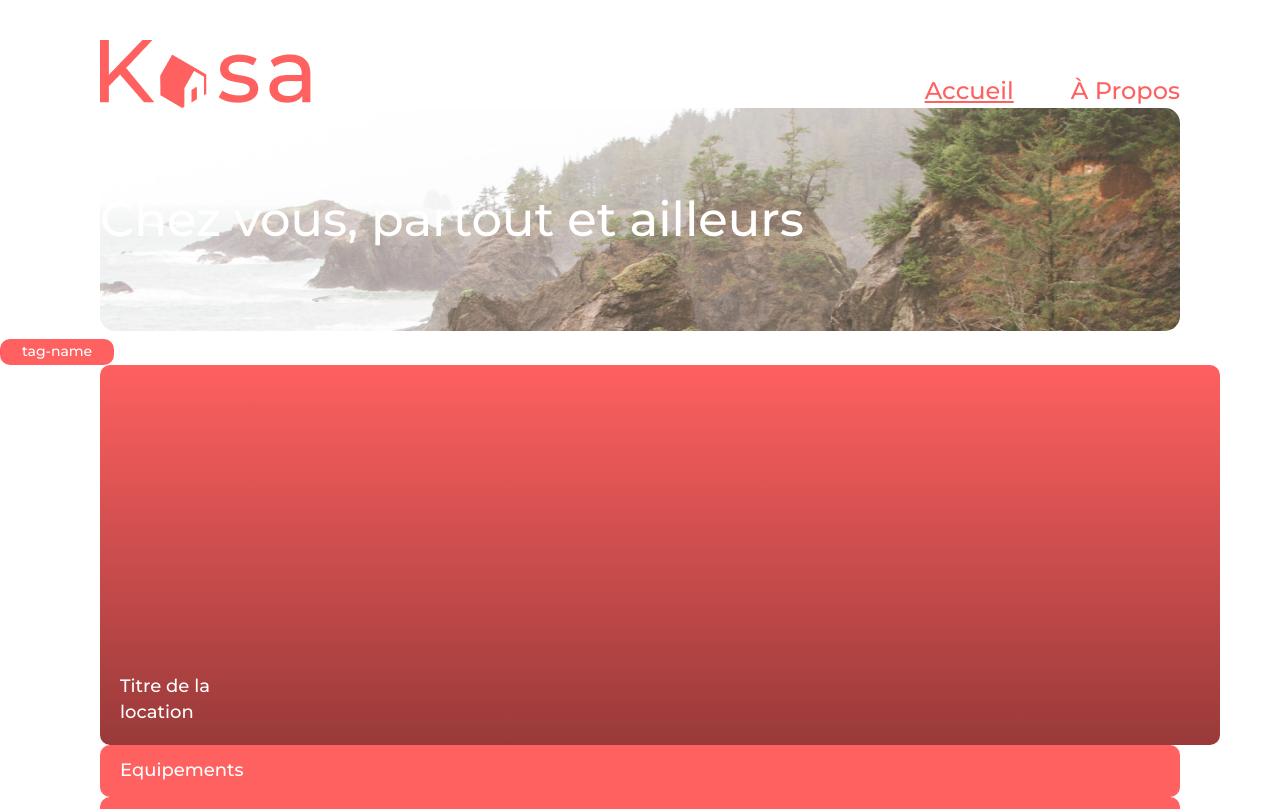
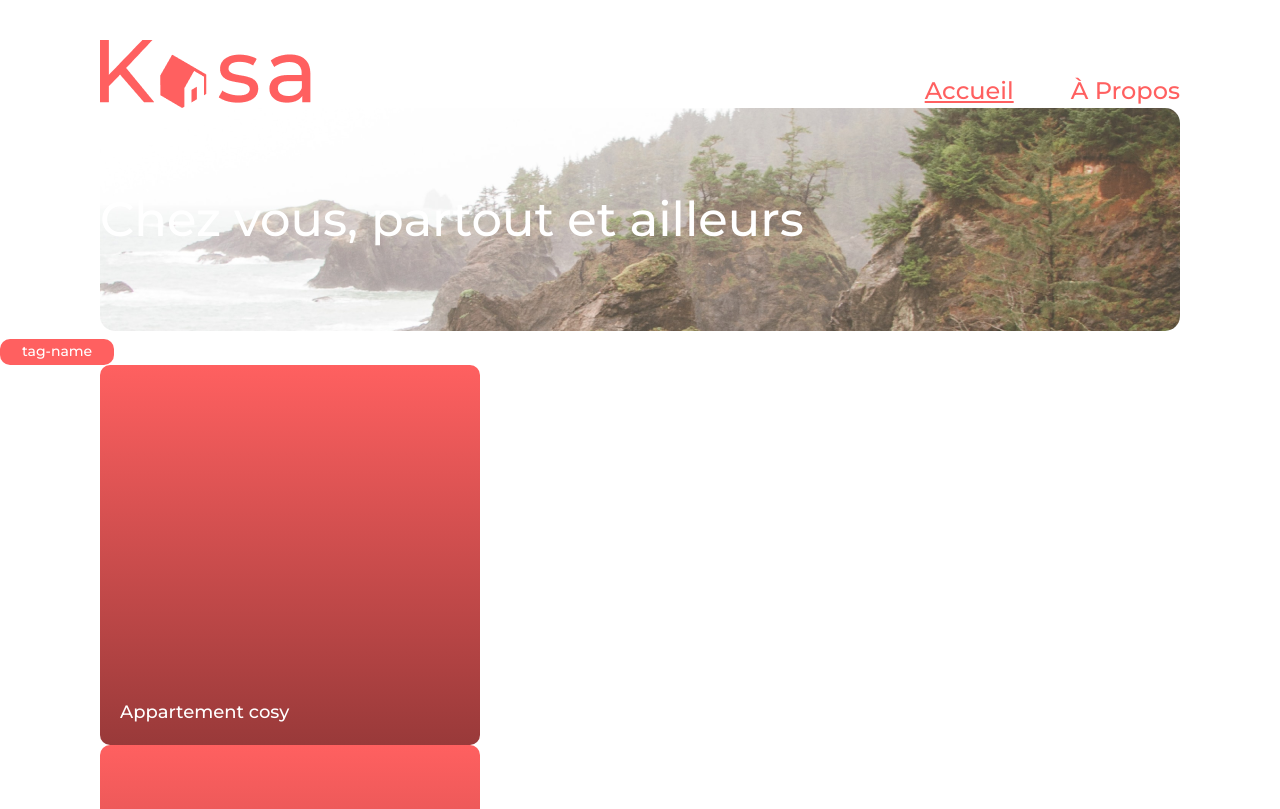
Before and after one commit to flesage-000/OC---Developpez-une-application-Web-avec-React-et-React-Router, a React (Create React App) app in the folder app/: page / in a window 1280 px wide. Shown: the top 809 px of the page. Built offline with nearby package versions, Linux system fonts and the light colour scheme.

Commit message:
Add Thumbs dynamicly

```diff
--- a/app/src/components/Thumbs/Thumbs.js
+++ /dev/null
@@ -1,9 +0,0 @@
-import './Thumbs.css';
-
-function Thumbs() {
-  return (<div className="thumb">
-    <h2>Titre de la<br />location</h2>
-  </div>)
-}
-
-export default Thumbs;
--- /dev/null
+++ b/app/src/components/Thumbs/Thumbs.jsx
@@ -0,0 +1,14 @@
+import PropTypes from 'prop-types';
+import './Thumbs.css';
+
+function Thumbs({ title }) {
+  return (<div className="thumb">
+    <h2>{ title }</h2>
+  </div>)
+}
+
+Thumbs.propTypes = {
+  title: PropTypes.string,
+}
+
+export default Thumbs;
--- a/app/src/index.jsx
+++ b/app/src/index.jsx
@@ -1,8 +1,8 @@
-import './index.css';
 import React from 'react';
 import ReactDOM from 'react-dom/client';
-import { createBrowserRouter, RouterProvider, BrowserRouter, Routes, Route, Outlet } from 'react-router-dom';
+import { createBrowserRouter, RouterProvider } from 'react-router-dom';
 import reportWebVitals from './reportWebVitals';
+import './index.css';
 import App from './pages/Home/App';
 import About from './pages/About/About';
 import Error from './pages/Error/Error';
--- a/app/src/pages/Home/App.jsx
+++ b/app/src/pages/Home/App.jsx
@@ -1,3 +1,4 @@
+import { useEffect, useState } from 'react';
 import './App.css';
 import Tags from "../../components/Tags/Tags"
 import Thumbs from '../../components/Thumbs/Thumbs';
@@ -8,11 +9,32 @@ import Carousel from '../../components/Carousel/Carousel';
 import Cover from '../../components/Cover/Cover';
 
 function App() {
+  const [data, setData] = useState([]);
+  useEffect(() => {
+    fetch('./data/logements.json')
+      .then((response) => response.json()
+      .then((data) => setData(data))
+      .catch((error) => console.log("error", error))
+    )
+  }, []);
+
+  const ThumbsList = () => {
+    return (
+      <div>
+        {
+          data.length > 0 && data.map((thumb) => { console.log("thumb", thumb);
+            return <Thumbs key={thumb.id} title={thumb.title} />
+          })
+        }
+      </div>
+    )
+  };
+
   return (
     <div className="App">
       <Header />
       <Tags />
-      <Thumbs />
+      <ThumbsList />
       <Accordion name="Equipements" contentList={['Climatisation', 'Wi-Fi', 'Cuisine', 'Espace de travail', 'Fer à repasser', 'Sèche-cheveux', 'Cintres']} contentText="" open={false} />
       <Accordion name="Respect" contentList={null} contentText="La bienveillance fait partie des valeurs fondatrices de Kasa. Tout comportement discriminatoire ou de perturbation du voisinage entraînera une exclusion de notre plateforme." open={true} />
       <Cover url="https://s3-eu-west-1.amazonaws.com/course.oc-static.com/projects/front-end-kasa-project/accommodation-20-1.jpg" />
```
Also changed, not shown: app/public/data/logements.json (renamed from app/src/data/logements.json).
